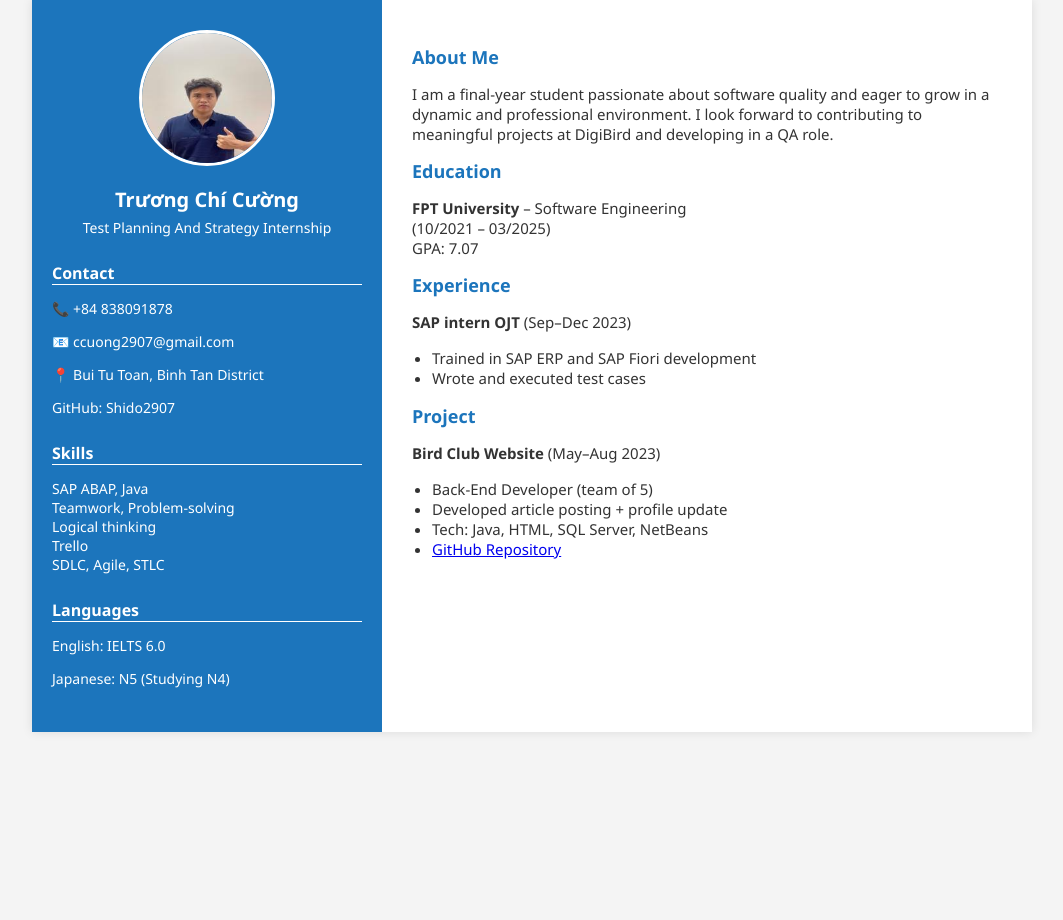
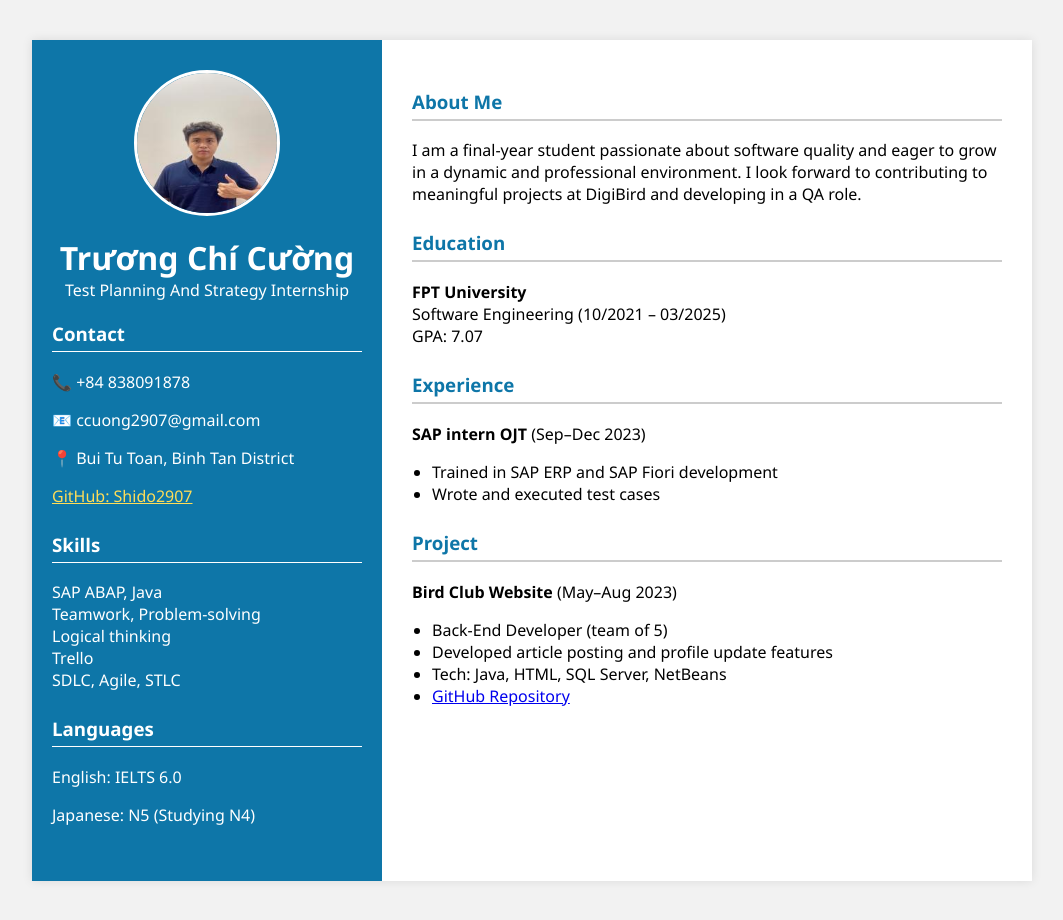
Before and after one commit to Shido2907/Shido2907.github.io, a plain HTML site: page index.html in a window 1280 px wide. Shown: the whole page, without its empty margins (108-1171 px from the left). Before the commit the page ends 800 px from the top, so only its background shows below. Drawn offline with Linux system fonts and the light colour scheme.

Commit message:
Add files via upload

```diff
--- a/index.html
+++ b/index.html
@@ -7,22 +7,22 @@
   <link rel="stylesheet" href="style.css">
 </head>
 <body>
-  <div class="wrapper">
-    <aside class="left-column">
-      <img src="avatar.jpg" alt="Avatar">
+  <div class="cv-container">
+    <div class="left">
+      <img src="avatar.jpg" alt="Profile Photo" class="avatar">
       <h1>Trương Chí Cường</h1>
-      <h3>Test Planning And Strategy Internship</h3>
+      <h2>Test Planning And Strategy Internship</h2>
 
-      <section>
-        <h2>Contact</h2>
+      <div class="section">
+        <h3>Contact</h3>
         <p>📞 +84 838091878</p>
         <p>📧 ccuong2907@gmail.com</p>
         <p>📍 Bui Tu Toan, Binh Tan District</p>
         <p><a href="https://github.com/Shido2907">GitHub: Shido2907</a></p>
-      </section>
+      </div>
 
-      <section>
-        <h2>Skills</h2>
+      <div class="section">
+        <h3>Skills</h3>
         <ul>
           <li>SAP ABAP, Java</li>
           <li>Teamwork, Problem-solving</li>
@@ -30,46 +30,46 @@
           <li>Trello</li>
           <li>SDLC, Agile, STLC</li>
         </ul>
-      </section>
+      </div>
 
-      <section>
-        <h2>Languages</h2>
+      <div class="section">
+        <h3>Languages</h3>
         <p>English: IELTS 6.0</p>
         <p>Japanese: N5 (Studying N4)</p>
-      </section>
-    </aside>
+      </div>
+    </div>
 
-    <main class="right-column">
-      <section>
-        <h2>About Me</h2>
+    <div class="right">
+      <div class="section">
+        <h3>About Me</h3>
         <p>I am a final-year student passionate about software quality and eager to grow in a dynamic and professional environment. I look forward to contributing to meaningful projects at DigiBird and developing in a QA role.</p>
-      </section>
+      </div>
 
-      <section>
-        <h2>Education</h2>
-        <p><strong>FPT University</strong> – Software Engineering<br>(10/2021 – 03/2025)<br>GPA: 7.07</p>
-      </section>
+      <div class="section">
+        <h3>Education</h3>
+        <p><strong>FPT University</strong><br>Software Engineering (10/2021 – 03/2025)<br>GPA: 7.07</p>
+      </div>
 
-      <section>
-        <h2>Experience</h2>
+      <div class="section">
+        <h3>Experience</h3>
         <p><strong>SAP intern OJT</strong> (Sep–Dec 2023)</p>
         <ul>
           <li>Trained in SAP ERP and SAP Fiori development</li>
           <li>Wrote and executed test cases</li>
         </ul>
-      </section>
+      </div>
 
-      <section>
-        <h2>Project</h2>
+      <div class="section">
+        <h3>Project</h3>
         <p><strong>Bird Club Website</strong> (May–Aug 2023)</p>
         <ul>
           <li>Back-End Developer (team of 5)</li>
-          <li>Developed article posting + profile update</li>
+          <li>Developed article posting and profile update features</li>
           <li>Tech: Java, HTML, SQL Server, NetBeans</li>
           <li><a href="https://github.com/Shido2907/Bird-Club">GitHub Repository</a></li>
         </ul>
-      </section>
-    </main>
+      </div>
+    </div>
   </div>
 </body>
 </html>
--- a/style.css
+++ b/style.css
@@ -1,83 +1,79 @@
 body {
   margin: 0;
+  padding: 0;
   font-family: 'Segoe UI', sans-serif;
-  background: #f4f4f4;
-  color: #333;
+  background: #f2f2f2;
 }
 
-.wrapper {
+.cv-container {
   display: flex;
   max-width: 1000px;
-  margin: auto;
-  background: white;
+  margin: 40px auto;
+  background: #fff;
   box-shadow: 0 0 10px rgba(0,0,0,0.1);
 }
 
-.left-column {
+.left {
   width: 35%;
-  background: #1c75bc;
+  background: #0e76a8;
   color: white;
   padding: 30px 20px;
   box-sizing: border-box;
 }
 
-.left-column img {
-  width: 130px;
-  height: 130px;
-  object-fit: cover;
-  border-radius: 50%;
-  border: 3px solid #fff;
-  display: block;
-  margin: 0 auto 20px auto;
-}
-
-.left-column h1 {
-  text-align: center;
-  margin: 0;
-  font-size: 20px;
-}
-
-.left-column h3 {
-  text-align: center;
-  font-weight: normal;
-  margin: 5px 0 20px 0;
-  font-size: 14px;
-}
-
-.left-column h2 {
-  font-size: 16px;
-  border-bottom: 1px solid #fff;
-  margin-top: 25px;
-}
-
-.left-column ul {
-  list-style: none;
-  padding-left: 0;
-  font-size: 14px;
-}
-
-.left-column p, .left-column li, .left-column a {
-  font-size: 14px;
-  color: white;
-  text-decoration: none;
-}
-
-.right-column {
+.right {
   width: 65%;
   padding: 30px;
   box-sizing: border-box;
 }
 
-.right-column h2 {
-  color: #1c75bc;
-  font-size: 18px;
-  margin-bottom: 10px;
+.avatar {
+  display: block;
+  width: 140px;
+  height: 140px;
+  border-radius: 50%;
+  object-fit: cover;
+  margin: 0 auto 20px auto;
+  border: 3px solid #fff;
 }
 
-.right-column p, .right-column li {
-  font-size: 15px;
+h1, h2 {
+  text-align: center;
+  margin: 0;
+  padding: 0;
 }
 
-.right-column ul {
+h2 {
+  font-size: 16px;
+  margin-bottom: 20px;
+  font-weight: normal;
+}
+
+.section {
+  margin-bottom: 25px;
+}
+
+.left h3 {
+  border-bottom: 1px solid #fff;
+  padding-bottom: 5px;
+}
+
+.right h3 {
+  color: #0e76a8;
+  border-bottom: 2px solid #ccc;
+  padding-bottom: 5px;
+}
+
+.left a {
+  color: #ffdd57;
+  word-break: break-word;
+}
+
+.left ul {
+  list-style: none;
+  padding-left: 0;
+}
+
+.right ul {
   padding-left: 20px;
 }
```
